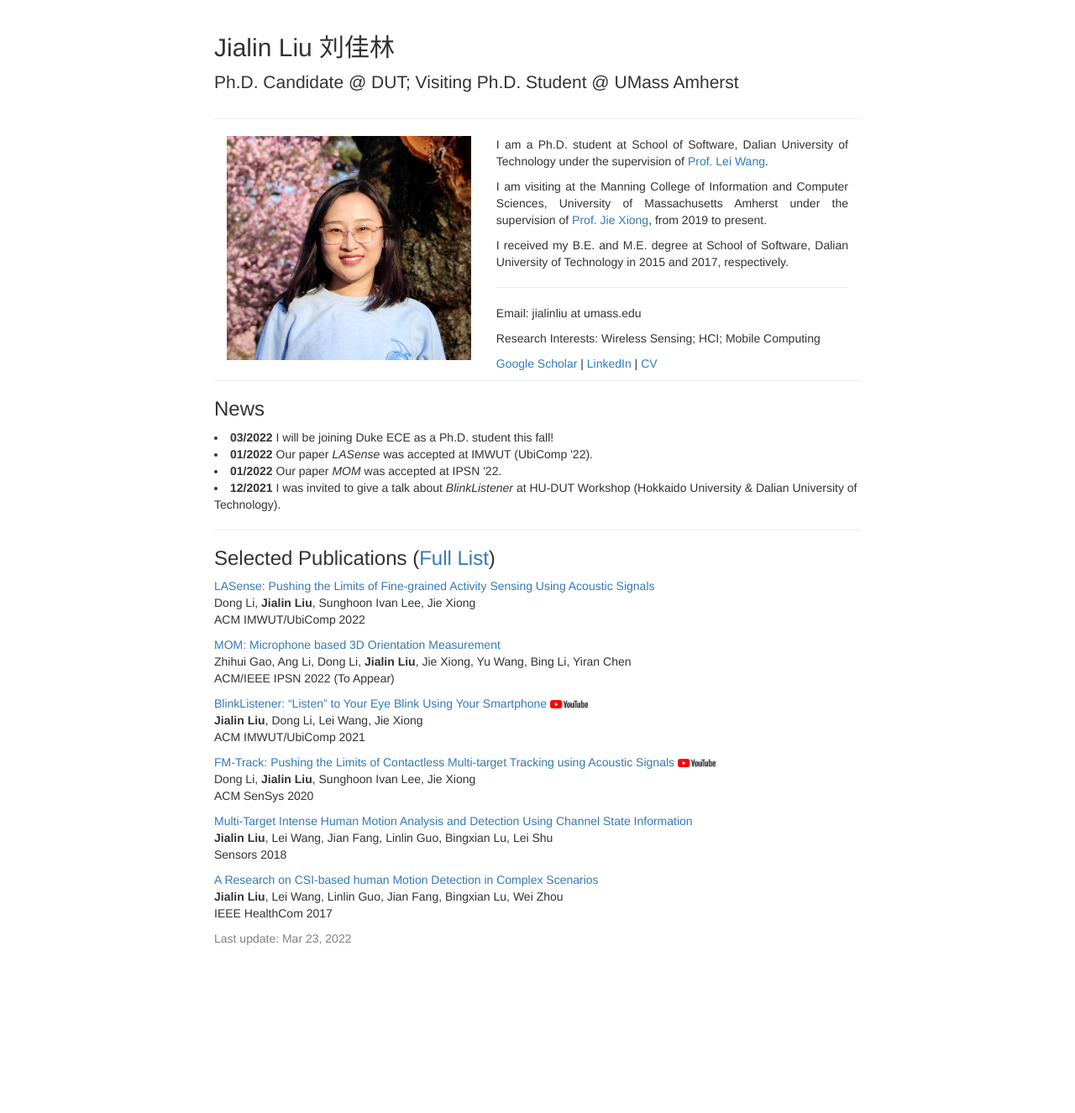
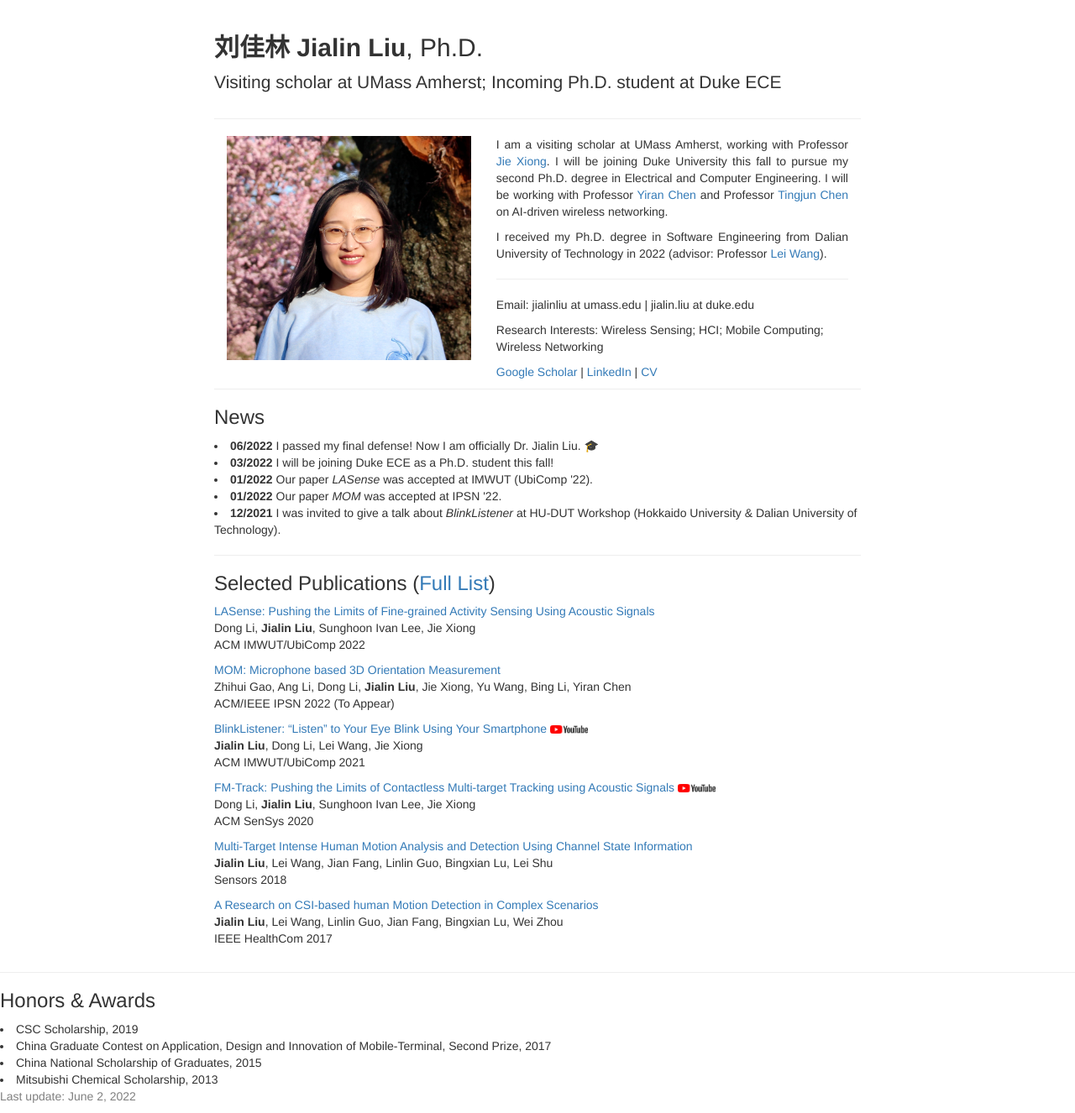
Before and after one commit to jialinliu33/jialinliu33.github.io, a Jekyll site: the page built from index.md, in a window 1280 px wide. Shown: the whole page at 84% size. Built offline with Jekyll 4.4.1, drawn with Linux system fonts in a browser that asks for light colours; our own code applies the rules of GitHub Pages for plain Markdown files; comment, search, counter and statistics services are not loaded; before the commit the page ends 1138 px from its top, so only the background shows below that.

Commit message:
Update index.md

```diff
--- a/index.md
+++ b/index.md
@@ -2,23 +2,23 @@
   <body>
     <div style="max-width:800px" class="container">
       <div class="page-header">
-        <h2>Jialin Liu 刘佳林</h2>
-           <p class="lead">Ph.D. Candidate @ DUT; Visiting Ph.D. Student @ UMass Amherst</p>
+        <h2><b>刘佳林 Jialin Liu</b>, Ph.D.</h2>
+           <p class="lead">Visiting scholar at UMass Amherst; Incoming Ph.D. student at Duke ECE</p>
       </div>
       <div class="content">
           <img src="images/jialinliu.jpg" class="img-responsive col-md-5"/>
           <div class="col-md-7">
-          <p align="justify">I am a Ph.D. student at School of Software, Dalian University of Technology under the supervision of <a href="http://faculty.dlut.edu.cn/leiwang">Prof. Lei Wang</a>.</p>
-          <p align="justify">I am visiting at the Manning College of Information and Computer Sciences, University of Massachusetts Amherst under the supervision of <a href="https://people.cs.umass.edu/~jxiong/">Prof. Jie Xiong</a>, from 2019 to present.</p>
-          <p align="justify">I received my B.E. and M.E. degree at School of Software, Dalian University of Technology in 2015 and 2017, respectively.</p>
+          <p align="justify">I am a visiting scholar at UMass Amherst, working with Professor <a href="https://people.cs.umass.edu/~jxiong/">Jie Xiong</a>. I will be joining Duke University this fall to pursue my second Ph.D. degree in Electrical and Computer Engineering. I will be working with Professor <a href="https://ece.duke.edu/faculty/yiran-chen">Yiran Chen</a> and Professor <a href="https://tingjunchen.com">Tingjun Chen</a> on AI-driven wireless networking.</p>
+          <p align="justify">I received my Ph.D. degree in Software Engineering from Dalian University of Technology in 2022 (advisor: Professor <a href="http://faculty.dlut.edu.cn/leiwang">Lei Wang</a>).</p>
           <hr>
-          <p>Email: jialinliu at umass.edu</p>
-          <p>Research Interests: Wireless Sensing; HCI; Mobile Computing</p>
+          <p>Email: jialinliu at umass.edu | jialin.liu at duke.edu</p>
+          <p>Research Interests: Wireless Sensing; HCI; Mobile Computing; Wireless Networking</p>
           <p><a href="https://scholar.google.com/citations?user=57GlfUQAAAAJ&hl=zh-CN">Google Scholar</a> | <a href="https://www.linkedin.com/in/jialin-liu-04221a223/">LinkedIn</a> | <a href="Jialin_CV_May2022.pdf">CV</a></p>
           </div>
       </div>
       <hr style="clear:both"/>
       <h3>News</h3>
+      <li><b>06/2022</b> I passed my final defense! Now I am officially Dr. Jialin Liu. 🎓</li>
       <li><b>03/2022</b> I will be joining Duke ECE as a Ph.D. student this fall! </li>
       <li><b>01/2022</b>  Our paper <i>LASense</i> was accepted at IMWUT (UbiComp '22).</li>
       <li><b>01/2022</b>  Our paper <i>MOM</i> was accepted at IPSN '22.</li>
@@ -51,7 +51,13 @@
       <b>Jialin Liu</b>, Lei Wang, Linlin Guo, Jian Fang, Bingxian Lu, Wei Zhou<br>
       IEEE HealthCom 2017
       </p>
-      <p style="color:grey;">Last update: Mar 23, 2022</p>
     </div>
+    <hr style="clear:both"/>
+      <h3>Honors & Awards</h3>
+      <li>CSC Scholarship, 2019</li>
+      <li>China Graduate Contest on Application, Design and Innovation of Mobile-Terminal, Second Prize, 2017</li>
+      <li>China National Scholarship of Graduates, 2015</li>
+      <li>Mitsubishi Chemical Scholarship, 2013</li>
+      <p style="color:grey;">Last update: June 2, 2022</p>
     <a href="http://www.clustrmaps.com/map/Jialinliu.me" title="Visit tracker for Jialinliu.me"><img src="//www.clustrmaps.com/map_v2.png?d=GUWi9f_jwPjZdg4kJ88UtA5khIiU9ofay5he0XY54c8" style="display: none;" /></a>
   </body>
```
